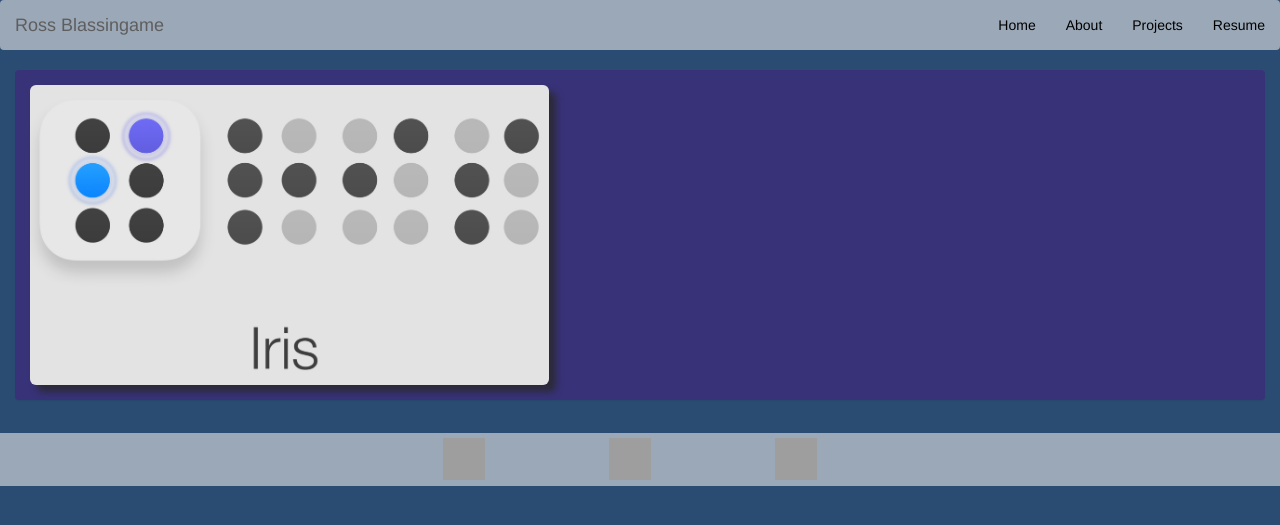
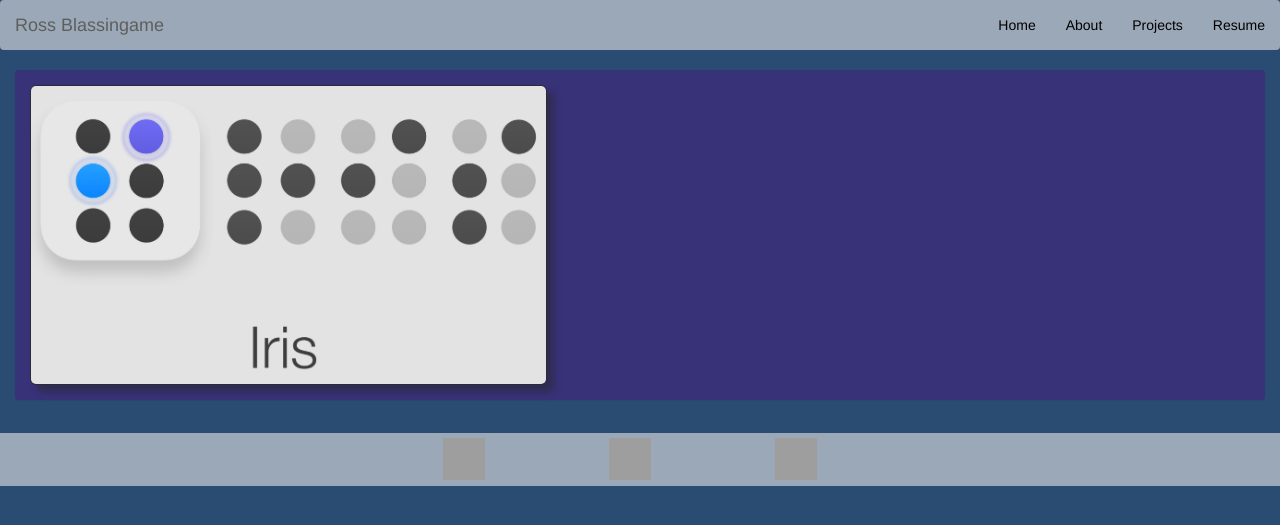
Before and after one commit to RossBlassingame/RossBlassingame.github.io, a Jekyll site: the page built from projects/index.html, in a window 1280 px wide. Shown: the top 525 px of the page. Built offline with Jekyll 4.4.1, drawn with Linux system fonts in a browser that asks for light colours; nearby versions of some CDN libraries; grey boxes are pictures that could not be loaded.

Commit message:
Update main.css

```diff
--- a/css/main.css
+++ b/css/main.css
@@ -75,6 +75,7 @@ ul.posts li {
     height:auto;
     width: 30%;
     border: 1px solid rgba(40,40,40,.8);
+    box-shadow:3px 3px 3px rgba(40,40,40,.5);
 }
 .homeText {
     word-wrap:break-word;
@@ -88,7 +89,8 @@ ul.posts li {
 }
 #irisPic {
     height:300px;
-    box-shadow:7px 7px 7px rgba(40,40,40,.8);
+    border: 1px solid rgba(40,40,40,.8);
+    box-shadow:7px 7px 7px rgba(40,40,40,.5);
 }
 .panel {
     border:0px;
```
